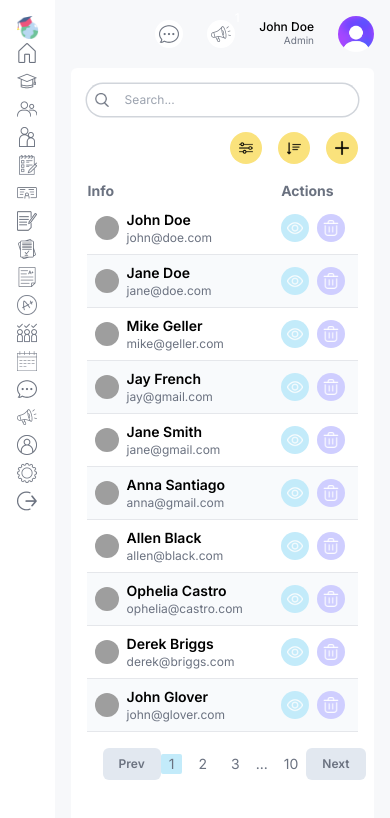
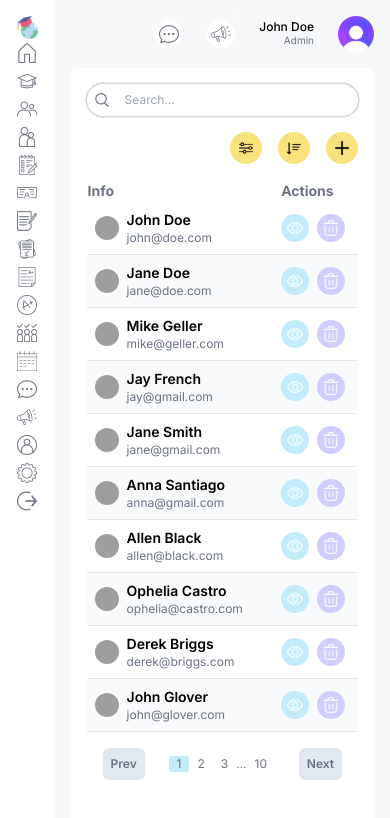
Before and after one commit to Nyakamba/school, a Next.js app: page /list/teachers in a window 390 px wide. Shown: the top 818 px of the page. Built offline with nearby package versions, Linux system fonts and the light colour scheme; grey boxes are pictures that could not be loaded.

Commit message:
Refactor: pagination component

```diff
--- a/src/components/Pagination.tsx
+++ b/src/components/Pagination.tsx
@@ -1,17 +1,17 @@
 const Pagination = () => {
   return (
     <div className="p-4 flex items-center justify-between text-gray-500">
-      <button className="py-2 px-4 rounded-md bg-slate-200 text-xs font-semibold disabled:opacity-50 disabled:cursor-not-allowed">
+      <button className="py-2 px-2 sm:px-4 rounded-md bg-slate-200 text-xs font-semibold disabled:opacity-50 disabled:cursor-not-allowed">
         Prev
       </button>
-      <div className="flex items-center gap-2 text-sm ">
+      <div className="flex items-center mx-1 sm:mx-0 sm:gap-2 text-xs sm:text-sm ">
         <button className="px-2 rounded-sm bg-sky ">1</button>
         <button className="px-2 rounded-sm ">2</button>
         <button className="px-2 rounded-sm ">3</button>
         ...
         <button className="px-2 rounded-sm ">10</button>
       </div>
-      <button className="py-2 px-4 rounded-md bg-slate-200 text-xs font-semibold disabled:opacity-50 disabled:cursor-not-allowed">
+      <button className="py-2 px-2 sm:px-4 rounded-md bg-slate-200 text-xs font-semibold disabled:opacity-50 disabled:cursor-not-allowed">
         Next
       </button>
     </div>
```
